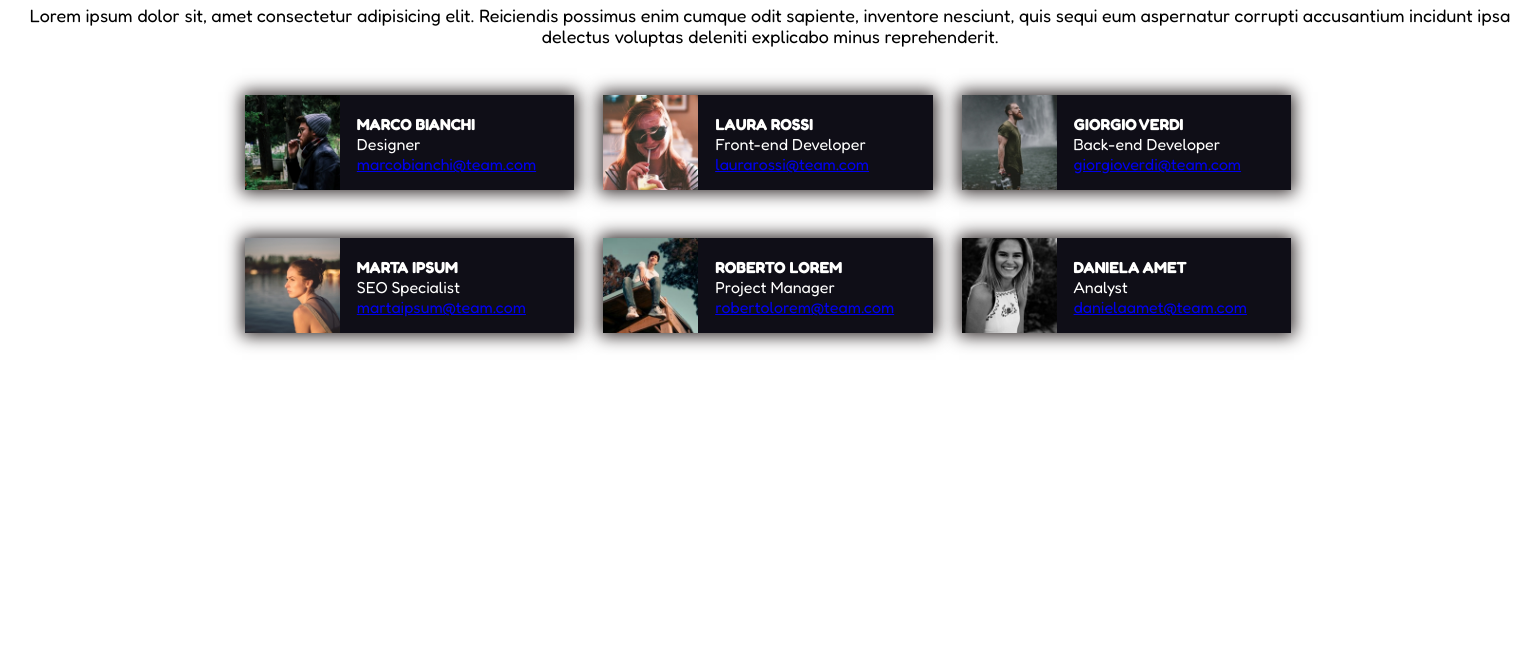
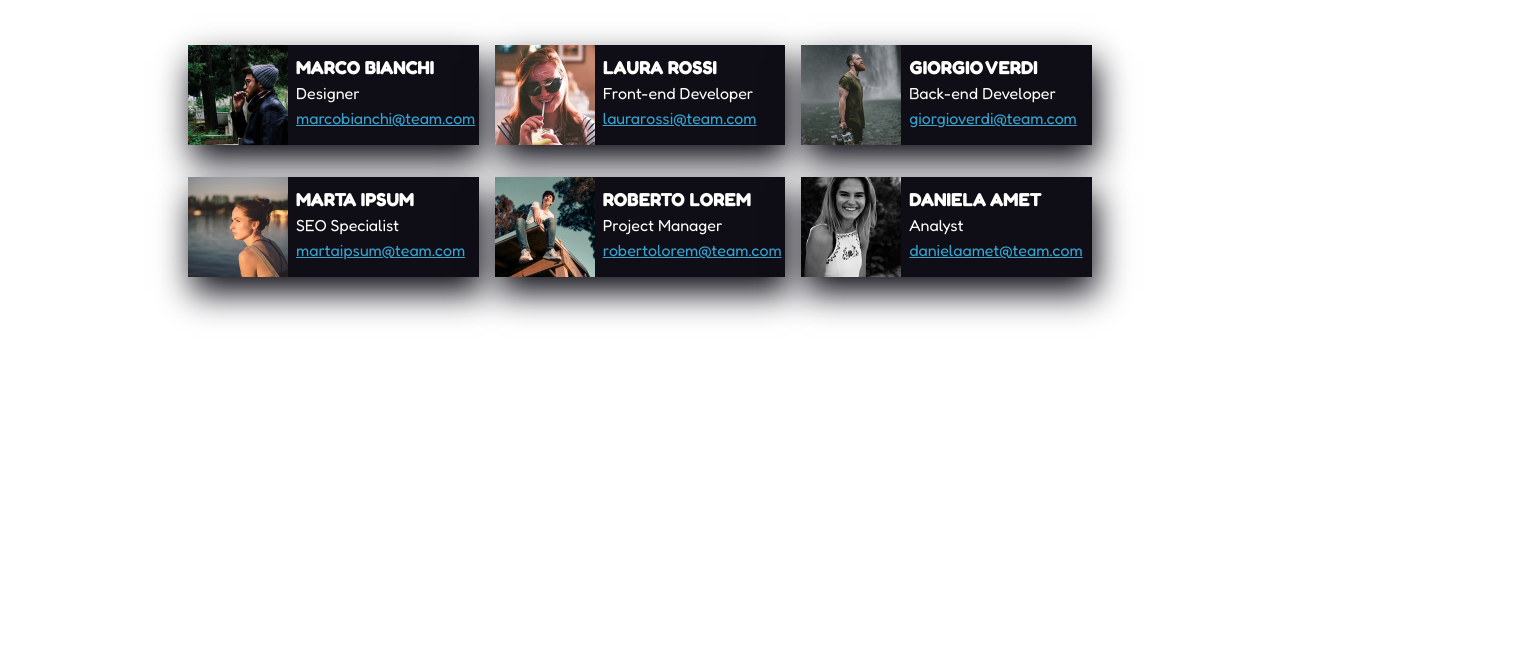
Before and after one commit to Claudio-Bernardinetti/html-css-float-cards, a plain HTML site: page assets/index.html in a window 1280 px wide. Shown: the part 150-800 px from the top of the page, 1540 px wide, since content can reach past the window. Drawn offline with Linux system fonts and the light colour scheme.

Commit message:
updates commit

```diff
--- a/assets/css/style.css
+++ b/assets/css/style.css
@@ -3,10 +3,6 @@
     padding: 0;
     box-sizing: border-box;
     font-family: 'Fredoka', sans-serif;
-}
-
-body {
-    min-width: 1540px;
 }
 
 :root {
@@ -15,84 +11,59 @@ body {
     --bool-purple:#e53170;
     --bool-blue:#37a4d0;
 }
+
+.text-center {
+    text-align: center;
+    margin: 2rem auto;
+}
+
+.tool-p {
+    color: var(--bool-white);
+    padding: 0.3rem 0;
+}
+
+.tool-a {
+    color: var(--bool-blue)
+}
+
+.clearfix::after {
+    content: '';
+    clear: both;
+    display: table;
+}
 /*Utilitis*/
 
 h1 {
     color: var(--bool-purple);
-    text-align: center;
     font-size: 2.25rem;
-    padding-top: 3rem;
+    padding-bottom: 2rem;
+}
+/*Region Header*/
+
+#container, .text-center {
+    width: 920px;
+    margin: 2rem auto;
 }
 
-p {
-    text-align: center;
-    font-size: 1.12rem;
-    padding-top: 4rem;
-}
-/*Header */
-
-.container_top {
-    height: 5.95rem;
-    margin-top: 3rem;
-
-}
-
-.container_bottom {
-    height: 5.95rem;
-    margin-top: 3rem;
-}
-
-.cliarfix {
-    width: 20.6rem;
-    height: 5.95rem;
-    background-color: var(--bool-black);
-    box-shadow: 0 0 1rem 3px rgb(49, 42, 42);
+.card {
+    float: left;
+    width: calc((100% - 3rem ) / 3);
+    height: 100px;
+    margin:1rem 0.5rem;
+    box-shadow: 4px 1rem 2rem 0px var(--bool-black);
 }
 
 img {
-    height: 100%;
+    width: 100px;
 }
 
-h3, span {
-    padding-left: 7rem;
-    margin-top: -5rem;
+.details {
+    background-color: #0f0e17;
+    float: right;
+    width: calc(100% - 100px);
+    height: 100px;
     color: var(--bool-white);
-    font-size: 1rem;
+    padding-top: 0.7rem;
+    padding-left: 0.5rem;
 }
-
-a {
-    padding-left: 7rem;
-    font-size: 1rem;
-}
-/* Region main */
-
-.container1 {
-    float: left;
-    margin-left: 15.3rem;
-}
-
-.container2{
-    float: left;
-    margin-left: 1.8rem;
-}
-
-.container3{
-    float: left;
-    margin-left: 1.8rem;
-}
-
-.container4 {
-    float: left;
-    margin-left: 15.3rem;
-}
-
-.container5{
-    float: left;
-    margin-left: 1.8rem;
-}
-
-.container6{
-    float: left;
-    margin-left: 1.8rem;
-}
-/* Containers position */
+/*Region Main*/
--- a/assets/index.html
+++ b/assets/index.html
@@ -7,69 +7,78 @@
     <link rel="preconnect" href="https://fonts.googleapis.com">
     <link rel="preconnect" href="https://fonts.gstatic.com" crossorigin>
     <link href="https://fonts.googleapis.com/css2?family=Fredoka:wght@400;700&display=swap" rel="stylesheet">
-    <title>Document</title>
+    <title>Floating Cards</title>
 </head>
 <body>
-    <header>
+    <header class="text-center">
         <h1>Meet Our Team</h1>
         <p>Lorem ipsum dolor sit, amet consectetur adipisicing elit. Reiciendis possimus enim cumque odit sapiente, inventore nesciunt, quis sequi eum aspernatur corrupti accusantium incidunt ipsa delectus voluptas deleniti explicabo minus reprehenderit.</p>
     </header>
     <!--Region Header-->
 
-    <main>
-        <div class="container_top">
-            <div class="container1 cliarfix">
+    <main class="clearfix">
+        <div id="container">
+            <div class="card clearfix">
               <img src="../assets/img/male1.png" alt="">
+              <div class="details">
                 <h3>MARCO BIANCHI</h3>
-              <span>Designer</span>
-              <a href="#">marcobianchi@team.com</a>
+                <p class="tool-p">Designer</p>
+                <a class="tool-a" href="#">marcobianchi@team.com</a>
               </div>
-            <!--Picture 1-->
+            </div>
+            <!--Card 1-->
 
-            <div class="container2 cliarfix">
+            <div class="card clearfix">
               <img src="../assets/img/female1.png" alt="">
+              <div class="details">
                 <h3>LAURA ROSSI</h3>
-              <span>Front-end Developer</span>
-              <a href="#">laurarossi@team.com</a>
+                <p class="tool-p">Front-end Developer</p>
+                <a class="tool-a" href="#">laurarossi@team.com</a>
               </div>
-            <!--Picture 2-->
+            </div>
+            <!--Card 2-->
 
-            <div class="container3 cliarfix">
+            <div class="card clearfix">
               <img src="../assets/img/male2.png" alt="">
+              <div class="details">
                 <h3>GIORGIO VERDI</h3>
-              <span>Back-end Developer</span>
-              <a href="#">giorgioverdi@team.com</a>
+                <p class="tool-p">Back-end Developer</p>
+                <a class="tool-a" href="#">giorgioverdi@team.com</a>
               </div>
-            <!--Picture 3-->
             </div>
-        <!-- Top row main-->
+            <!--Card 3-->
 
-        <div class="container_bottom">
-            <div class="container4 cliarfix">
+            <div class="card clearfix">
               <img src="../assets/img/female2.png" alt="">
+              <div class="details">
                 <h3>MARTA IPSUM</h3>
-              <span>SEO Specialist</span>
-              <a href="#">martaipsum@team.com</a>
+                <p class="tool-p">SEO Specialist</p>
+                <a class="tool-a" href="#">martaipsum@team.com</a>
               </div>
-            <!--Picture 4-->
+            </div>
+            <!--Card 4-->
 
-            <div class="container5 cliarfix">
+            <div class="card clearfix">
               <img src="../assets/img/male3.png" alt="">
+              <div class="details">
                 <h3>ROBERTO LOREM</h3>
-              <span>Project Manager</span>
-              <a href="#">robertolorem@team.com</a>
+                <p class="tool-p">Project Manager</p>
+                <a class="tool-a" href="#">robertolorem@team.com</a>
               </div>
-            <!--Picture 5-->
+            </div>
+            <!--Card 5-->
 
-              <div class="container6 cliarfix">
+            <div class="card clearfix">
               <img src="../assets/img/female3.png" alt="">
+              <div class="details">
                 <h3>DANIELA AMET</h3>
-              <span>Analyst</span>
-              <a href="#">danielaamet@team.com</a>
+                <p class="tool-p">Analyst</p>
+                <a class="tool-a" href="#">danielaamet@team.com</a>
               </div>
-            <!--Picture 6-->
             </div>
-        <!-- Bottom row main-->
+            <!--Card 6-->
+        </div>
     </main>
+    <!--Region Main-->
 </body>
 </html>
```
Lines whose indentation alone changed are shown as unchanged.
